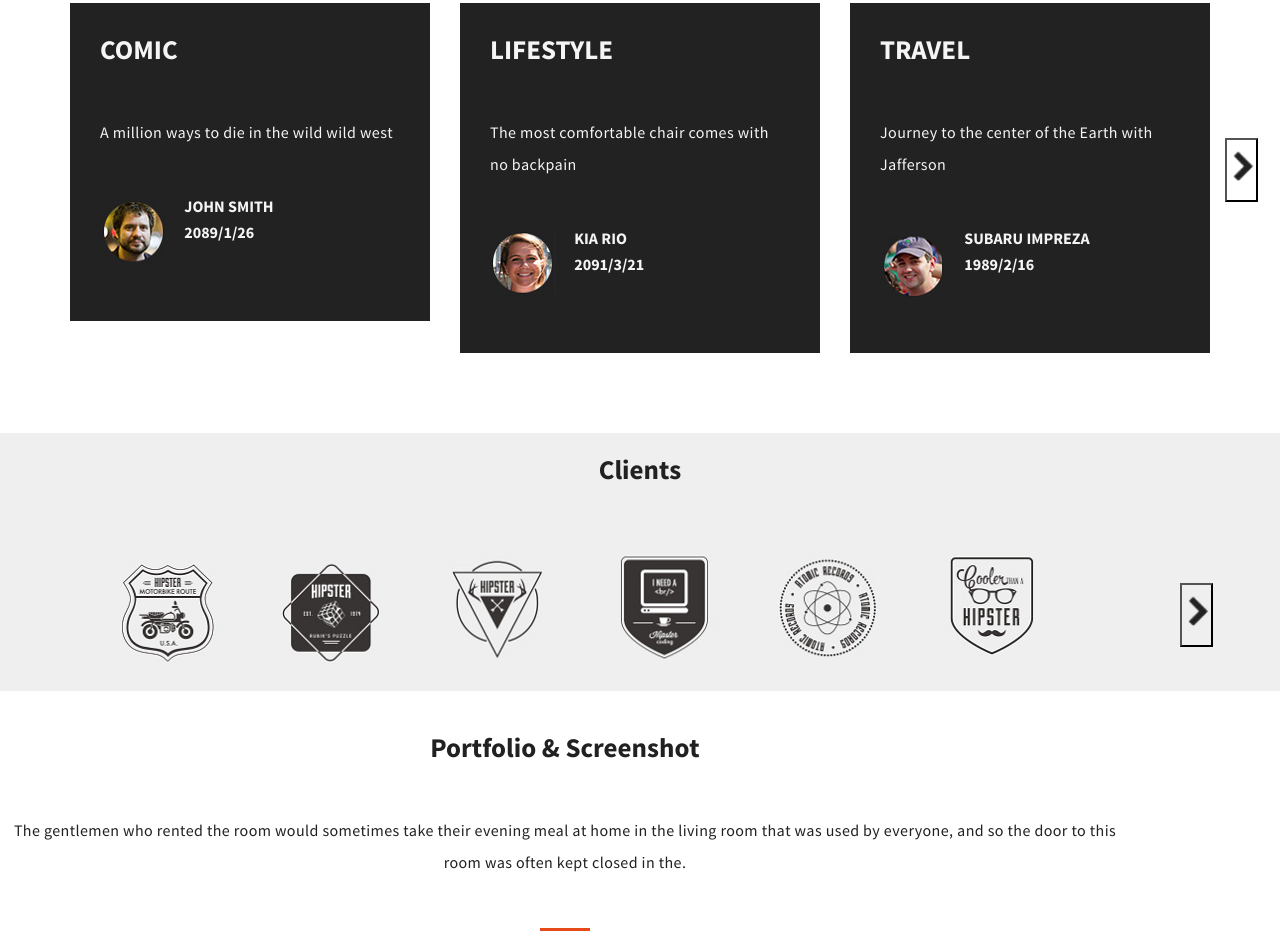
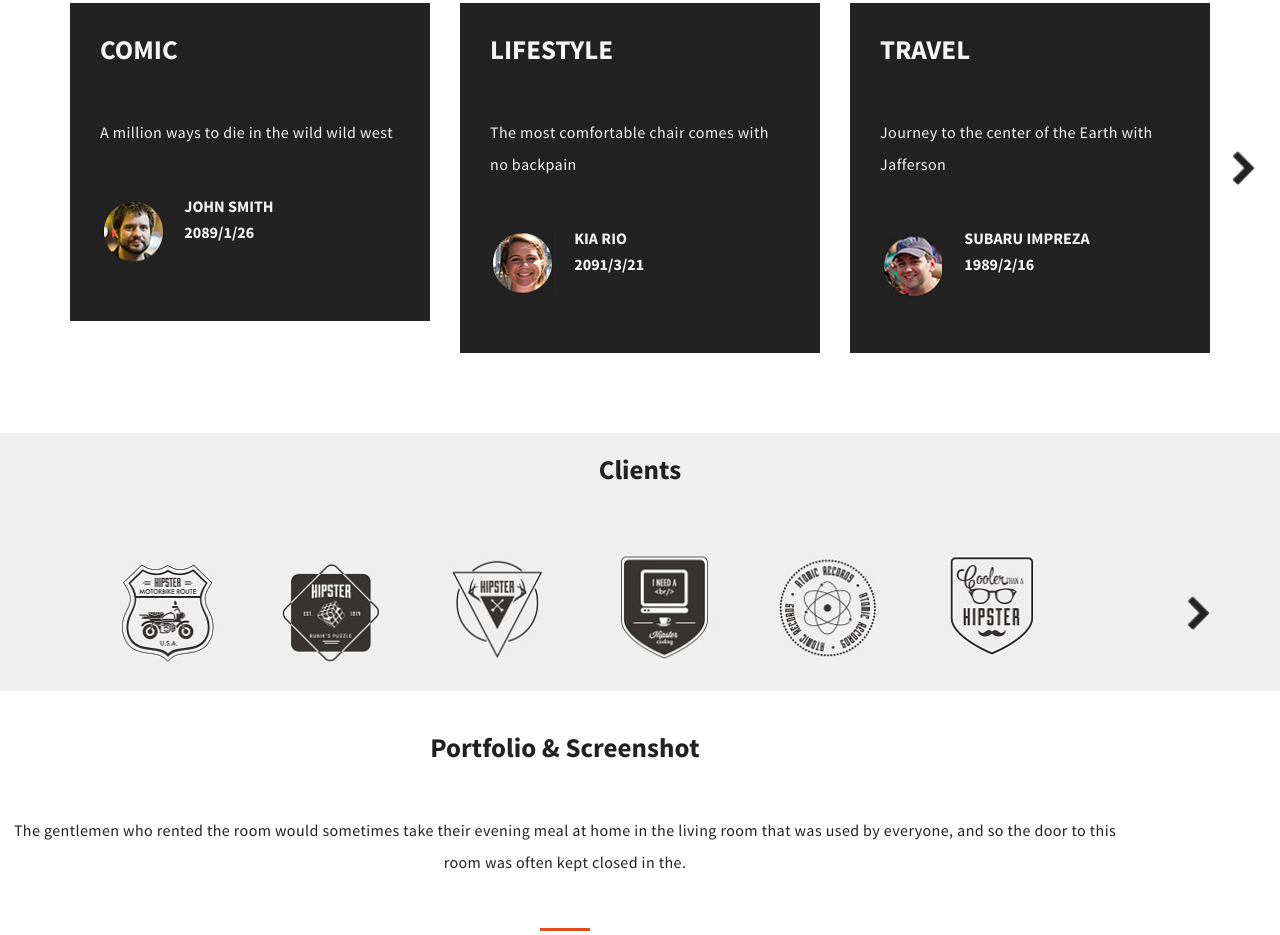
Before and after one commit to colorbash/colorbash.github.io, a plain HTML site: page index.html in a window 1280 px wide. Shown: the part 1983-2918 px from the top of the page. Drawn offline with Linux system fonts and the light colour scheme.

Commit message:
Удалил border со стрелок

```diff
--- a/less/arrow.less
+++ b/less/arrow.less
@@ -1,5 +1,7 @@
 @import "variables";
 .arrow{
+  padding: 0;
+  border: none;
   background: url(../img/arrow.png) no-repeat;
   background-size: contain;
   margin: 0;
--- a/less/vbook.less
+++ b/less/vbook.less
@@ -15,6 +15,7 @@
     margin-right: 20px;
   }
   .vbook__name{
+    bottom-top: 50px;
     font-weight: bold;
     position: relative;
     font-size: 16px;
```
